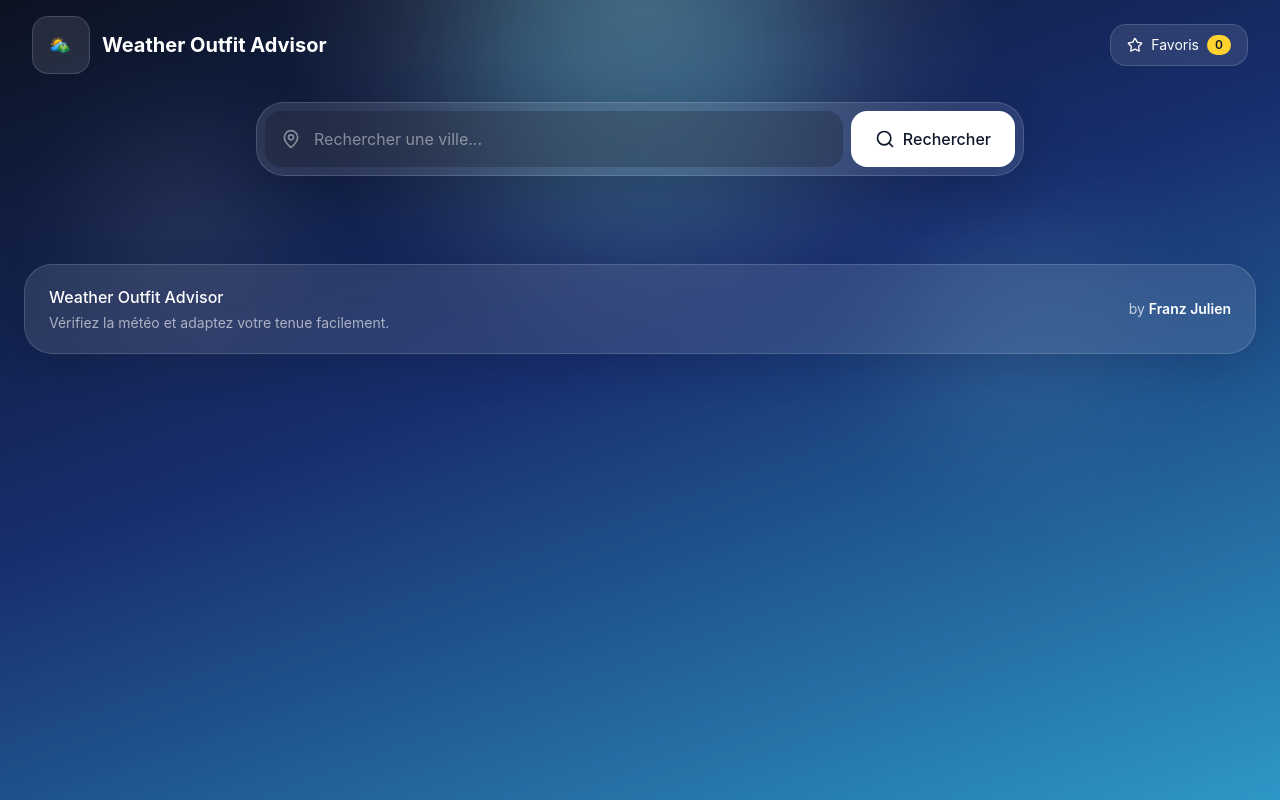
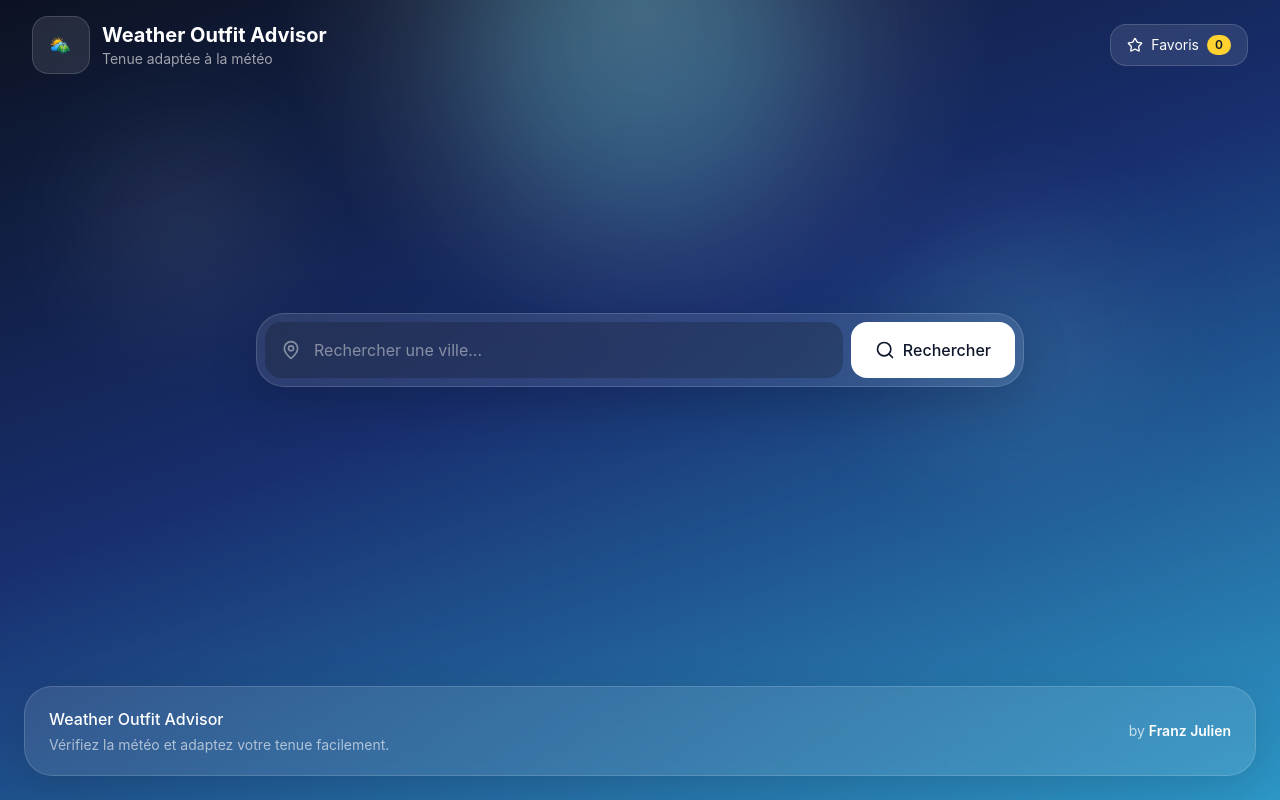
Before and after one commit to JulienF-OC/Weather-Outfit-Advisor, a React (Vite) app: page / in a window 1280 px wide. Built offline with nearby package versions, Linux system fonts and the light colour scheme.

Commit message:
Correction de bug footer et searchbar quand pas de recherche

```diff
--- a/src/App.jsx
+++ b/src/App.jsx
@@ -16,6 +16,7 @@ function App() {
       const geoResponse = await fetch(
         `https://geocoding-api.open-meteo.com/v1/search?name=${encodeURIComponent(city)}`
       );
+
       const geoData = await geoResponse.json();
 
       if (!geoData.results || geoData.results.length === 0) return;
@@ -25,6 +26,7 @@ function App() {
       const weatherResponse = await fetch(
         `https://api.open-meteo.com/v1/forecast?latitude=${latitude}&longitude=${longitude}&current=temperature_2m,apparent_temperature,wind_speed_10m,weather_code`
       );
+
       const weatherData = await weatherResponse.json();
 
       setWeather({
@@ -40,10 +42,13 @@ function App() {
     }
   };
 
+  const resetWeather = () => {
+    setWeather(null);
+  };
+
   const addFavorite = (city) => {
-    const normalizedCity = city.trim();
-    if (!favorites.includes(normalizedCity)) {
-      const updated = [...favorites, normalizedCity];
+    if (!favorites.includes(city)) {
+      const updated = [...favorites, city];
       setFavorites(updated);
       localStorage.setItem("favorites", JSON.stringify(updated));
     }
@@ -65,13 +70,10 @@ function App() {
 
   const isFavorite = weather ? favorites.includes(weather.city) : false;
 
-  const resetWeather = () => {
-  setWeather(null);
-};
-
   return (
     <WeatherBackground code={weather?.code} weatherLoaded={!!weather}>
-      <div className="relative z-10 min-h-screen">
+      <div className="relative z-10 min-h-screen flex flex-col">
+
         <Navbar
           favorites={favorites}
           onSelectFavorite={searchCity}
@@ -79,7 +81,12 @@ function App() {
           onReset={resetWeather}
         />
 
-        <main className="px-3 sm:px-4 md:px-6 pb-8 md:pb-10">
+        <main
+          className={`flex-1 px-3 sm:px-4 md:px-6 pb-8 md:pb-10 ${
+            !weather ? "flex items-center justify-center" : ""
+          }`}
+        >
+          <div className="w-full max-w-3xl">
             <SearchBar onSearch={searchCity} />
 
             {weather && (
@@ -94,8 +101,11 @@ function App() {
                 toggleFavorite={toggleFavorite}
               />
             )}
+          </div>
         </main>
+
         <Footer />
+
       </div>
     </WeatherBackground>
   );
--- a/src/Components/Navbar.jsx
+++ b/src/Components/Navbar.jsx
@@ -6,10 +6,12 @@ function Navbar({ favorites, onSelectFavorite, onRemoveFavorite, onReset }) {
   const [open, setOpen] = useState(false);
 
   return (
-    <nav className="mx-auto relative z-50 flex max-w-7xl items-center justify-between px-4 py-4 md:px-6 lg:px-8">
+    <nav className="relative z-50 w-full">
+      <div className="mx-auto flex max-w-7xl items-center justify-between px-4 py-4 md:px-6 lg:px-8">
+
         <div
           onClick={onReset}
-  className="flex items-center gap-3 cursor-pointer"
+          className="flex items-center gap-3 cursor-pointer hover:opacity-80 transition"
         >
           <div className="shrink-0 rounded-2xl border border-white/15 bg-white/10 p-2 backdrop-blur-md">
             <img
@@ -19,9 +21,15 @@ function Navbar({ favorites, onSelectFavorite, onRemoveFavorite, onReset }) {
             />
           </div>
 
-  <h1 className="text-lg sm:text-base md:text-lg lg:text-xl font-bold text-white">
+          <div className="min-w-0">
+            <h1 className="truncate text-lg sm:text-base md:text-lg lg:text-xl font-bold text-white">
               Weather Outfit Advisor
             </h1>
+
+            <p className="hidden sm:block text-xs md:text-sm text-white/60">
+              Tenue adaptée à la météo
+            </p>
+          </div>
         </div>
 
         <div className="relative shrink-0">
@@ -30,7 +38,9 @@ function Navbar({ favorites, onSelectFavorite, onRemoveFavorite, onReset }) {
             className="inline-flex items-center gap-2 rounded-2xl border border-white/15 bg-white/10 px-3 py-2 md:px-4 md:py-2.5 text-sm text-white backdrop-blur-md transition hover:bg-white/15"
           >
             <Star className="h-4 w-4" />
+
             <span className="hidden sm:inline">Favoris</span>
+
             <span className="min-w-6 rounded-full bg-amber-300 px-2 py-0.5 text-center text-xs font-semibold text-slate-900">
               {favorites.length}
             </span>
@@ -77,6 +87,8 @@ function Navbar({ favorites, onSelectFavorite, onRemoveFavorite, onReset }) {
             </div>
           )}
         </div>
+
+      </div>
     </nav>
   );
 }
```
Lines whose indentation alone changed are shown as unchanged.
